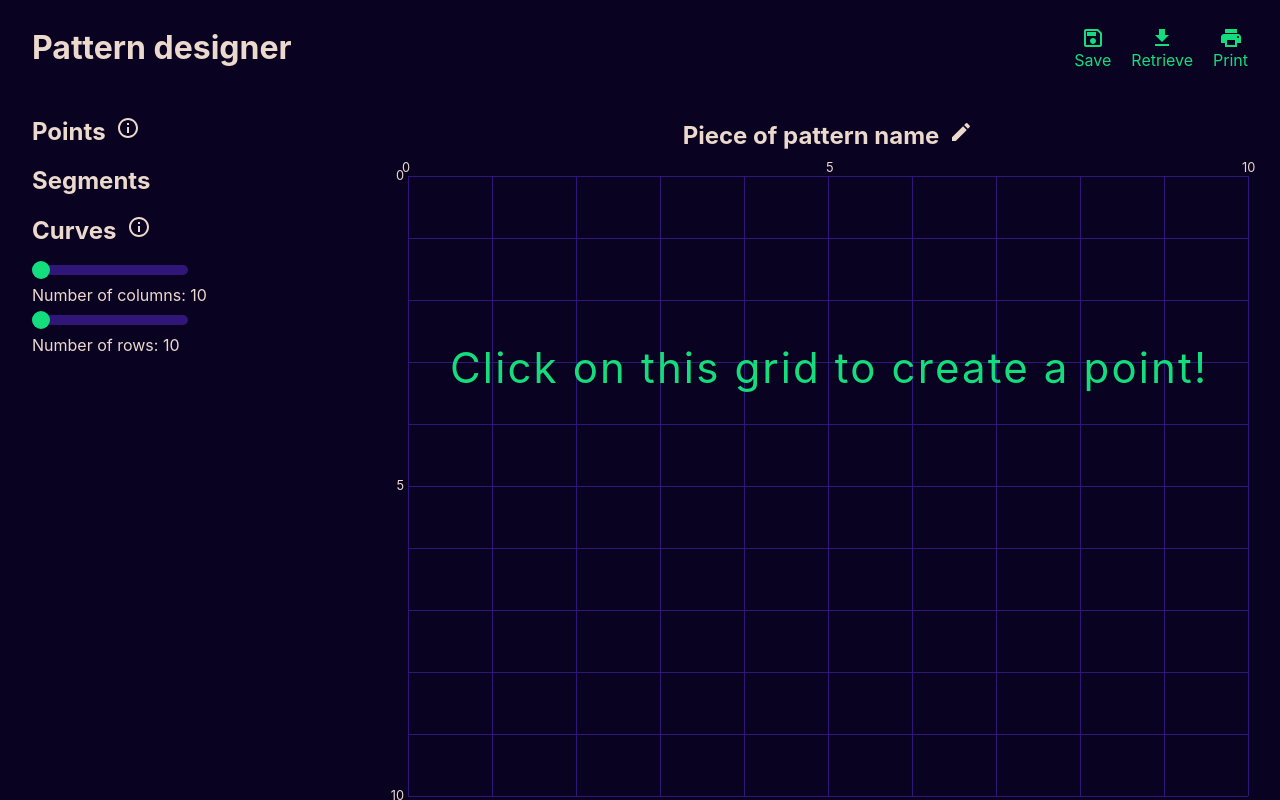
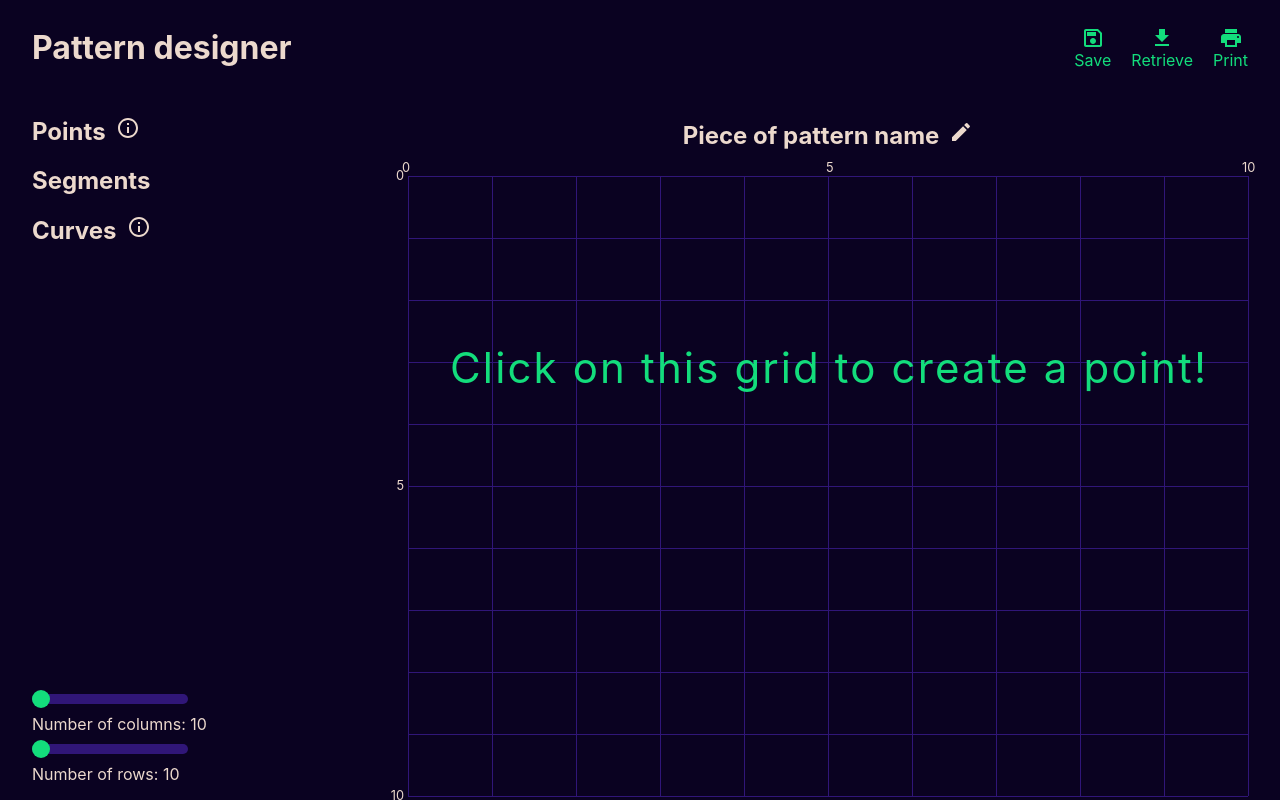
Before and after one commit to MathildeMerx/PatternMaker, a React (Create React App) app: page / in a window 1280 px wide. Built offline with nearby package versions, Linux system fonts and the light colour scheme.

Commit message:
hiding the printing grid when not printing. Putting the slider for num colunms / rows at the bottom of the page

```diff
--- a/src/App.jsx
+++ b/src/App.jsx
@@ -60,6 +60,8 @@ function App() {
     const [rowHeight, setRowHeight] = useState(1);
     const [colWidth, setColWidth] = useState(1);
 
+    const [clicked, setClicked] = useState(false);
+
     return (
         <S_Content>
             <S_Header>
@@ -94,13 +96,16 @@ function App() {
                             colWidth={colWidth}
                             setColWidth={setColWidth}
                             printRef={printRef}
+                            clicked={clicked}
+                            setClicked={setClicked}
                         ></PrintDropdown>
                         <p>Print</p>
                     </div>
                 </S_Commands>
             </S_Header>
             <S_GridDisplay>
-                <aside>
+                <S_Aside height={height}>
+                    <div>
                         <PointsDisplay points={points} />
                         <SegmentsDisplay
                             points={points}
@@ -118,6 +123,8 @@ function App() {
                             alertMessage={alertMessage}
                             setAlertMessage={setAlertMessage}
                         />
+                    </div>
+                    <div>
                         <S_Input
                             type="range"
                             min="10"
@@ -133,10 +140,13 @@ function App() {
                             min="10"
                             max="50"
                             value={numRows}
-                        onChange={(e) => setNumRows(parseInt(e.target.value))}
+                            onChange={(e) =>
+                                setNumRows(parseInt(e.target.value))
+                            }
                         />
                         Number of rows: {numRows}
-                </aside>
+                    </div>
+                </S_Aside>
                 <S_DesignContent ref={containerRef}>
                     {editingName ? (
                         <form
@@ -182,7 +192,7 @@ function App() {
                 </S_DesignContent>
             </S_GridDisplay>
 
-            <S_PrintGrid ref={printRef}>
+            <S_PrintGrid clicked={clicked} ref={printRef}>
                 <PrintGrid
                     points={points}
                     segments={segments}
@@ -204,6 +214,13 @@ const PATTERN_TITLE_MARGIN = 24;
 const PATTERN_TITLE_HEIGHT = 32;
 
 const GRID_MARGIN = 32;
+
+const S_Aside = styled.aside`
+    display: flex;
+    flex-direction: column;
+    height: ${(props) => props.height - 16}px;
+    justify-content: space-between;
+`;
 
 const S_Commands = styled.div`
     align-items: baseline;
@@ -337,7 +354,9 @@ const S_PatternNameModify = styled.input`
     }
 `;
 
-const S_PrintGrid = styled.div``;
+const S_PrintGrid = styled.div`
+    display: ${(props) => (props.clicked ? "block" : "none")};
+`;
 
 const S_SaveOutlined = styled(SaveOutlined)`
     cursor: pointer;
--- a/src/PrintDropdown.jsx
+++ b/src/PrintDropdown.jsx
@@ -12,10 +12,11 @@ function PrintDropdown({
     setColWidth,
     rowHeight,
     setRowHeight,
+    clicked,
+    setClicked,
 }) {
     //Creating a dropdown menu, enabling the user to customize the printing
     const printButtonRef = useRef();
-    const [clicked, setClicked] = useState(false);
     useEffect(() => {
         function handleClickOutside(event) {
             if (
```
Lines whose indentation alone changed are shown as unchanged.
